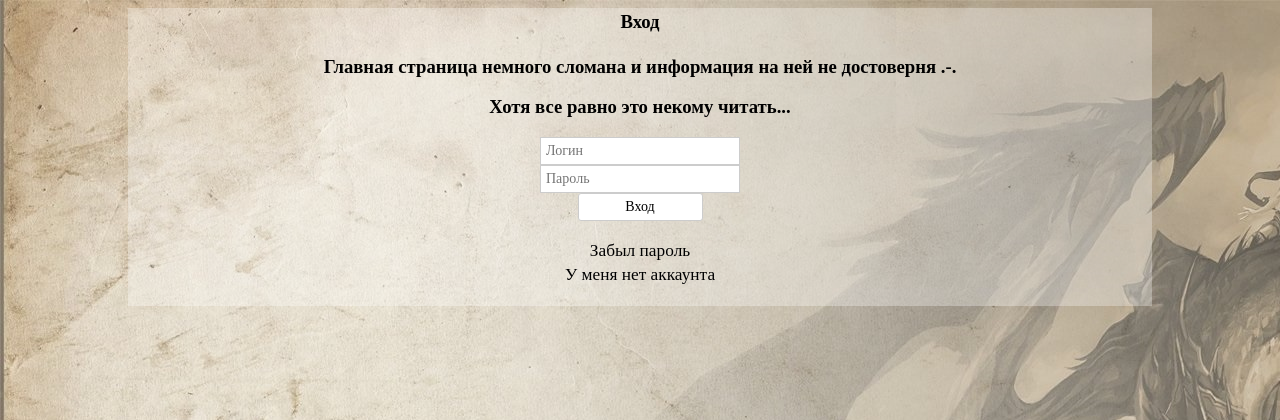
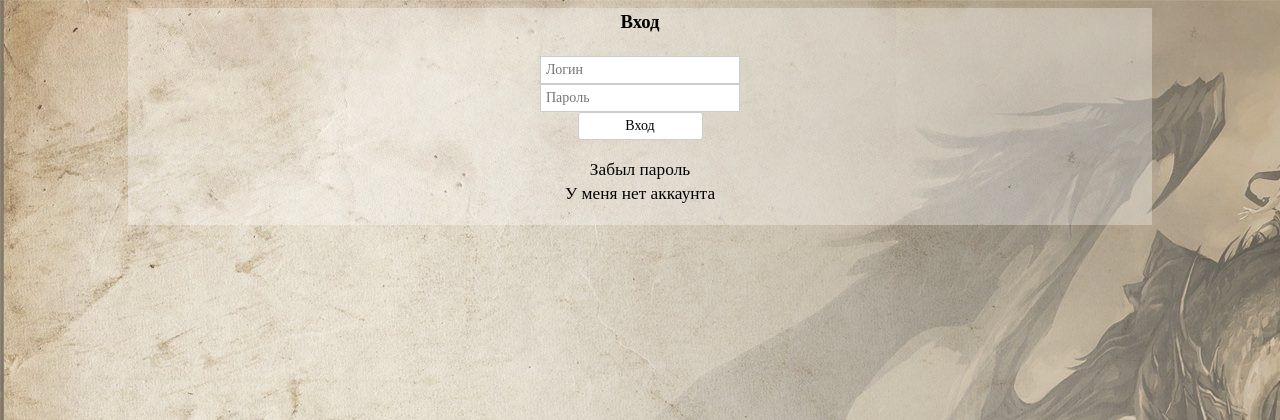
Before and after one commit to ElGenKa/dragonslayers, a PHP site: page / in a window 1280 px wide. Shown: the top 420 px of the page. Run offline with PHP 8.4, Linux system fonts and the light colour scheme; some libraries are stand-ins or nearby versions.

Commit message:
Add files via upload

```diff
--- a/index.php
+++ b/index.php
@@ -1,7 +1,7 @@
 <html>
 
 	<?PHP
-	include ("_core.php");
+	//include ("_core.php");
 	include("head.php");
 	?>
 
@@ -18,8 +18,6 @@
 				<td>
 
 					<center>
-						<h3>Главная страница немного сломана и информация на ней не достоверня .-.</h3>
-						<h3>Хотя все равно это некому читать...</h3>
 						<form name="f1" action='auth.php' method='POST' id='f_auth'>
 							<input type='text' name='login' placeholder="Логин"><br>
 							<input type='password' name='password' placeholder="Пароль"><br>
```
